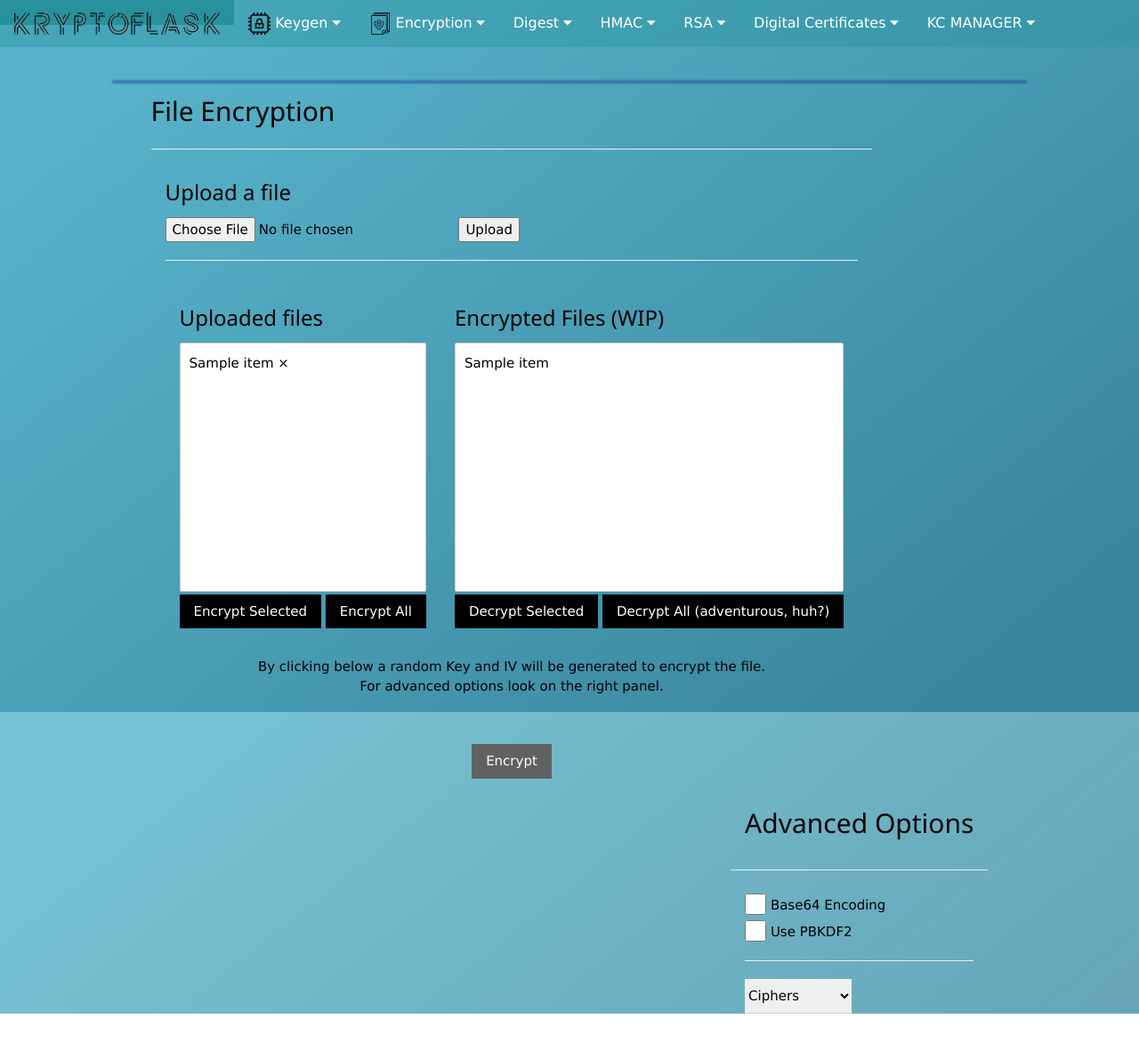
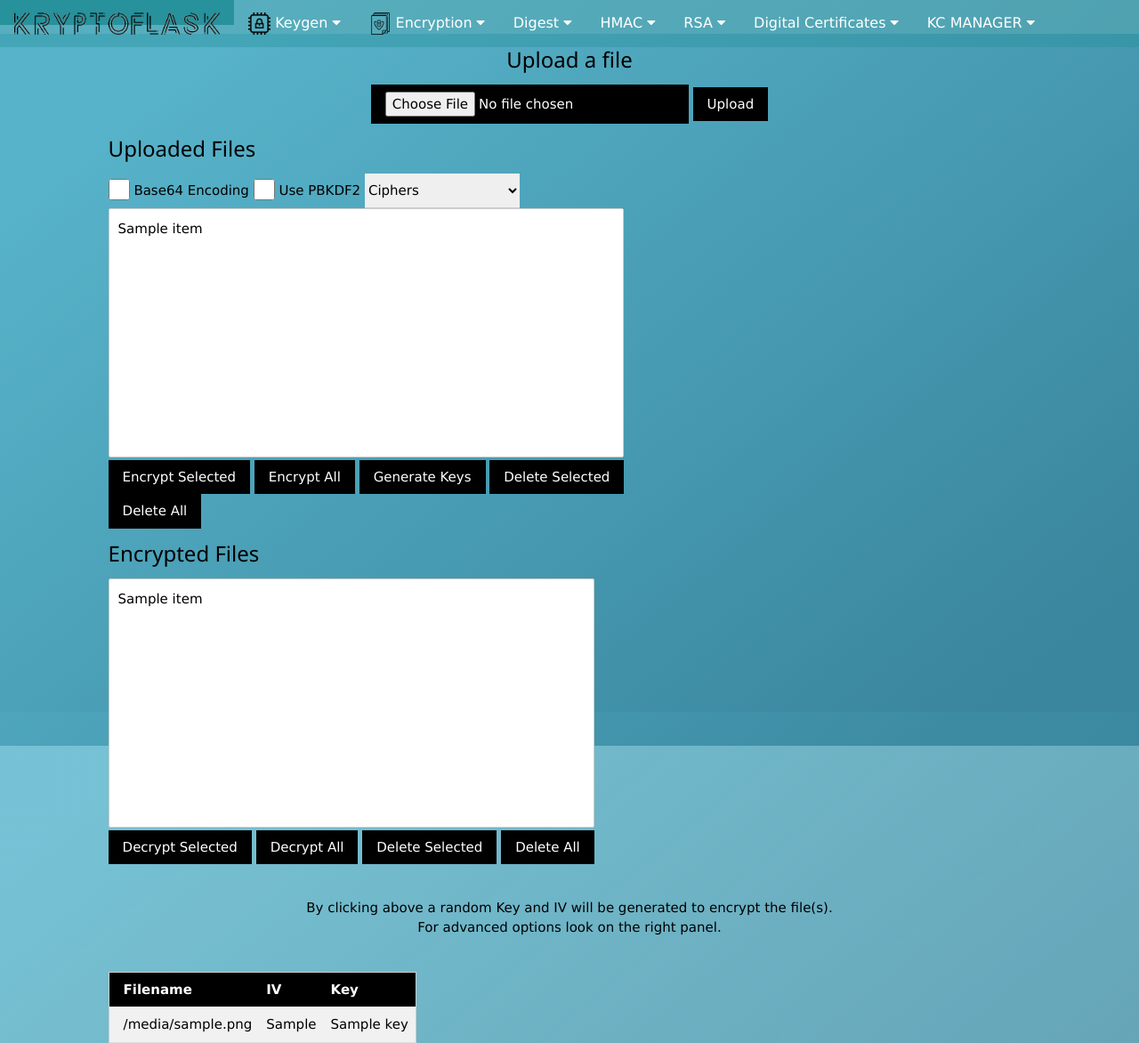
Before and after one commit to hoakbuilds/kryptomancer, a Python web app: template templates/file_crypter.html in a window 1280 px wide. Shown: the whole page at 89% size. Before the commit the page ends 1139 px from the top, so only its background shows below. Run offline with Jinja, Linux system fonts and the light colour scheme; the template is opened without the code that fills it: most values are stand-ins (such as "Sample title", 1, 10 or a date in 2020).

Commit message:
Alterações nos layouts, o Crypter está mais limpo.

```diff
--- a/static/main.css
+++ b/static/main.css
@@ -47,9 +47,8 @@ option{
   padding-right: 2%;
   padding-left:  2%;
   background-color: rgba(255, 255, 255, 0.8);
-  box-shadow: 0 0 2px 2px rgba(20, 18, 131, 0.342);
-  width: 80%;
-  max-width: 80%;
+  width: 90%;
+  max-width: 90%;
   margin: 3% auto;
   overflow-wrap: break-word;
 }
@@ -94,6 +93,7 @@ option{
 
 /* Navigation links */
 .navbar a {
+  display:block;
   float: left;
   font-size: 16px;
   color: white;
@@ -153,6 +153,17 @@ option{
   display: block;
 }
 
+.sticky {
+  background-color: #27909c63;
+  position: fixed;
+  top: 0;
+  width: 100%;
+}
+
+.sticky + .content {
+  padding-top: 60px;
+}
+
 #snackbar {
     visibility: hidden; /* Hidden by default. Visible on click */
     min-width: 250px; /* Set a default minimum width */
--- a/templates/base.html
+++ b/templates/base.html
@@ -18,4 +18,19 @@
         <div id="snackbar"></div>
 
     </body>
+
+    <script>
+    window.onscroll = function() {myFunction()};
+
+    var navbar = document.getElementById("navbar");
+    var sticky = navbar.offsetTop;
+
+    function myFunction() {
+        if (window.pageYOffset >= sticky) {
+            navbar.classList.add("sticky")
+        } else {
+            navbar.classList.remove("sticky");
+        }
+    }
+    </script>
 </html>
--- a/templates/file_crypter.html
+++ b/templates/file_crypter.html
@@ -2,76 +2,82 @@
 
 {% block content %}
 
-<div class="w3-container w3-left">
-  <h2 class="w3"> File Encryption </h2>
-  <hr>
-  <div class="w3-container">
-    <h3 class="w3">Upload a file</h3>
-    <form method=post enctype=multipart/form-data>
-      <input type=file name=file>
-      <input type=submit value=Upload>
-    </form>
-    <hr>
-    <div class="w3-panel w3-left">
-      <h3 class="w3">Uploaded files</h3>
+<div class="w3-left">
+  <div class="w3-container w3-left">
+    <div class="w3-container w3-center">
+      <h3 class="w3">Upload a file</h3>
+      <form method=post enctype=multipart/form-data>
+        <input class="w3-btn w3-black w3-hover-white" type=file name=file>
+        <input class="w3-btn w3-black w3-hover-white" type=submit value=Upload>
+      </form>
+    </div>
+    <div class="w3-container w3-left">
+      <h3 class="w3">Uploaded Files</h3>
       <form id="files" action="/crypter/" method="POST">
-        <select type="file" class="w3-select w3-border" size="10" name="selected_files" enctype="multipart/form-data">
+        <input class="w3-check" type="checkbox">
+        <label>Base64 Encoding</label>
+        <input class="w3-check" type="checkbox">
+        <label>Use PBKDF2</label>
+        <select class="w3-select" style="max-width:30%;right:0;">
+          <div class="w3-dropdown-content w3-bar-block w3-border" >
+            <option disabled selected value="" class="w3-bar-item w3-select">Ciphers</option>
+            <option  value="" class="w3-bar-item w3-select">AES-128-CBC</option>
+            <option  value="" class="w3-bar-item w3-select">AES-256-CBC</option>
+            <option  value="" class="w3-bar-item w3-select">AES-512-CBC</option>
+          </div>
+        </select>
+        <select multiple type="file" class="w3-select w3-border" size="10" name="selected_files" enctype="multipart/form-data">
           {% for item in listdir  %}
-            <option class="w3-list" value="{{item}}" name="selected_files">{{ item }} <span onclick="this.parentElement.style.display='none'" class="w3-bar-item w3-button w3-white w3-xlarge w3-right">×</span></option>
+            <option class="w3-list" value="{{item}}" name="selected_files">{{ item }} </option>
           {% endfor %}
         </select>
         <br>
-        <input class="w3-btn w3-black w3-hover-white" type="submit" value="Encrypt Selected">
-        <input class="w3-btn w3-black w3-hover-white" type="submit" value="Encrypt All">
+        <input class="w3-btn w3-black w3-hover-white" formaction="/encrypt_file/" type="submit" value="Encrypt Selected">
+        <input class="w3-btn w3-black w3-hover-white" formaction="/crypter/encrypt_all" type="submit" value="Encrypt All">
+        <input class="w3-btn w3-black w3-hover-white" formaction="/crypter/generate_keys_from_selected_files" type="submit" value="Generate Keys">
+        <input class="w3-btn w3-black w3-hover-white" formaction="/delete_file/" type="submit" value="Delete Selected"><br>
+        <input class="w3-btn w3-black w3-hover-white" formaction="/crypter/delete_all" type="submit" value="Delete All">
       </form>
     </div>
-    <div class="w3-panel w3-right">
-      <h3 class="w3">Encrypted Files (WIP)</h3>
+    <div class="w3-container w3-left">
+      <h3 class="w3">Encrypted Files</h3>
       <form id="files" action="/crypter/" method="POST">
-        <select type="file" class="w3-select w3-border" size="10" name="selected_files" enctype="multipart/form-data">
+        <select multiple type="file" class="w3-select w3-border" size="10" name="selected_enc_files" enctype="multipart/form-data">
           {% for item in enc_files  %}
             <option value="{{item}}" name="selected_files">{{ item }}</option>
           {% endfor %}
         </select>
         <br>
-        <input class="w3-btn w3-black w3-hover-white" type="submit" value="Decrypt Selected">
-        <input class="w3-btn w3-black w3-hover-white" type="submit" value="Decrypt All (adventurous, huh?)">
+        <input class="w3-btn w3-black w3-hover-white" formaction="/encrypt_file/" type="submit" value="Decrypt Selected">
+        <input class="w3-btn w3-black w3-hover-white" formaction="/crypter/decrypt_all" type="submit" value="Decrypt All">
+        <input class="w3-btn w3-black w3-hover-white" formaction="/delete_file/" type="submit" value="Delete Selected">
+        <input class="w3-btn w3-black w3-hover-white" formaction="/crypter/delete_all" type="submit" value="Delete All"><br>
       </form>
+      <br>
     </div>
     <div class="w3-container w3-center">
-      <p class="w3">By clicking below a random Key and IV will be generated to encrypt the file. <br>
+      <p class="w3">By clicking above a random Key and IV will be generated to encrypt the file(s). <br>
             For advanced options look on the right panel.</p><br>
-      <div class="w3-panel">
-        <a href="{{ url_for('routes.encrypt') }}" class="w3-btn w3-dark-grey">Encrypt</a>
+    </div>
+    <div class="w3-container w3-left">
+      <div class="w3-responsive">
+      <table class="w3-table-all">
+      <tr class="w3-black">
+        <th>Filename</th>
+        <th>IV</th>
+        <th>Key</th>
+      </tr>
+      {% for item in enc_info  %}
+        <tr>
+          <td> {{ item.filename }}</td>
+          <td> {{ item.iv }}</td>
+          <td> {{ item.key }}</td>
+        </tr>
+      {% endfor %}
+      </table>
       </div>
-  </div>
+    </div>
   </div>
 </div>
 
-<div class="w3-container w3-right">
-  <div class="w3-container">
-    <h2 class="w3">Advanced Options</h2>
-  </div>
-  <hr>
-  <div class="w3-container">
-    <input class="w3-check" type="checkbox">
-    <label>Base64 Encoding</label>
-    <br>
-    <input class="w3-check" type="checkbox">
-    <label>Use PBKDF2</label>
-    <hr>
-  </div>
-  <div class="w3-dropdown-hover w3-container">
-    <select class="w3-select">
-      <div class="w3-dropdown-content w3-bar-block w3-border" style="right:0">
-        <option disabled selected value=""  class="w3-bar-item w3-select">Ciphers</option>
-        <option  value="" class="w3-bar-item w3-select">AES-128-CBC</option>
-        <option  value="" class="w3-bar-item w3-select">AES-256-CBC</option>
-        <option  value="" class="w3-bar-item w3-select">AES-512-CBC</option>
-      </div>
-    </select>
-  </div>
-</div>
-
-
 {% endblock %}
--- a/templates/nav.html
+++ b/templates/nav.html
@@ -1,4 +1,4 @@
-<div class="navbar">
+<div class="navbar" id="navbar">
   <a href="{{ url_for('routes.index') }} " class="logo"><img src="../static/logo_2.png" class="logo"> </img></a>
   <div class="subnav">
     <button class="subnavbtn" onmouseover="snackbar(0)">
--- a/templates/password_gen.html
+++ b/templates/password_gen.html
@@ -12,7 +12,9 @@
             <a href="{{ url_for('routes.generate') }}" class="w3-btn w3-dark-grey">Generate IV & Key</a>
             </br>
             <span>Key Size</span>
-            <form action='/generate' method=post>
+            <form action='/generate' name="generate" method=post>
+                <input class="w3-check" name="base64_encoding" type="checkbox">
+                <label>Base64 Encoding</label>
                 <input type=text name=size class="w3-input" style="width: 30%; display: inline;"><input type=submit value='Generate Key' class="w3-btn w3-dark-grey" >
             </form>
         </div>
```
